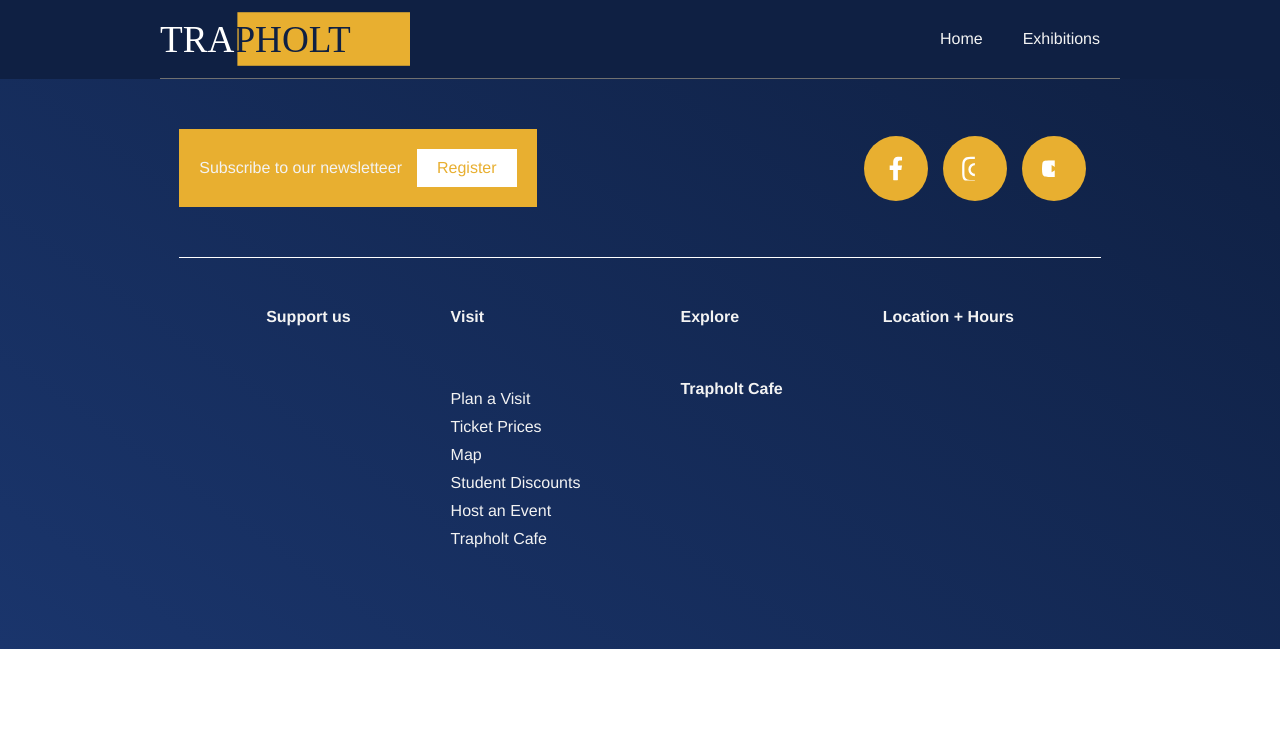
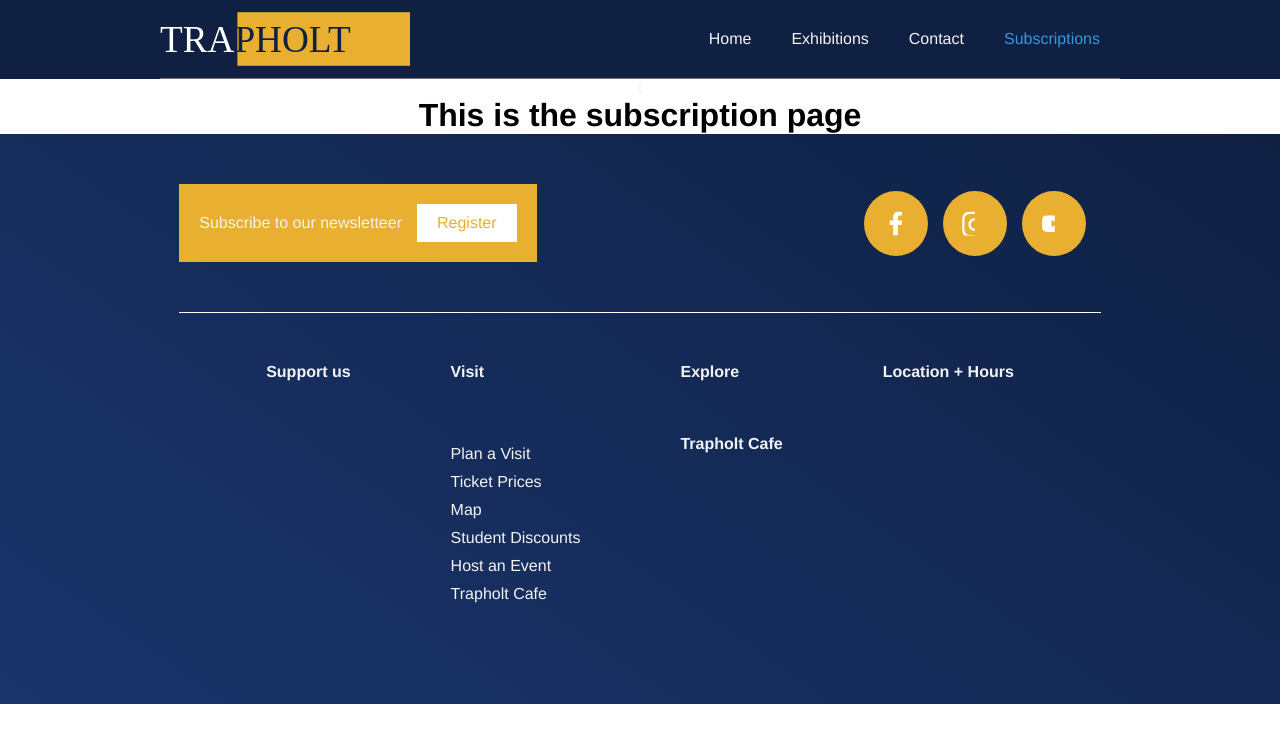
Before and after one commit to kaloyankolev13/trapholt_dk, a Vue app: page /subscriptions in a window 1280 px wide. Shown: the top 742 px of the page. Built offline with nearby package versions, Linux system fonts and the light colour scheme.

Commit message:
Nav bar fix

```diff
--- a/src/components/Nav.vue
+++ b/src/components/Nav.vue
@@ -36,6 +36,12 @@
           </li>
           <li>
             <router-link to="/exhibitions">Exhibitions</router-link>
+          </li>
+          <li>
+            <router-link to="/contact">Contact</router-link>
+          </li>
+          <li>
+            <router-link to="/subscriptions">Subscriptions</router-link>
           </li>
         </ul>
       </div>
--- a/src/router/index.ts
+++ b/src/router/index.ts
@@ -16,6 +16,18 @@ const routes: Array<RouteRecordRaw> = [
     component: () =>
       import(/* webpackChunkName: "about" */ '../views/ExhibitionsPage.vue'),
   },
+  {
+    path: '/contact',
+    name: 'Contact',
+    component: () =>
+      import(/* webpackChunkName: "about" */ '../views/Contact.vue'),
+  },
+  {
+    path: '/subscriptions',
+    name: 'Subscriptions',
+    component: () =>
+      import(/* webpackChunkName: "about" */ '../views/Subscriptions.vue'),
+  },
 ];
 
 const router = createRouter({
--- /dev/null
+++ b/src/views/Contact.vue
@@ -0,0 +1,12 @@
+<template>
+  <div>
+    <h1 style="color: black">This is the contact page</h1>
+  </div>
+</template>
+
+<script>
+export default {};
+</script>
+
+<style lang="scss" scoped>
+</style>
--- a/src/views/ExhibitionsPage.vue
+++ b/src/views/ExhibitionsPage.vue
@@ -1,5 +1,5 @@
 <template>
   <div class="about">
-    <h1>This is an about page</h1>
+    <h1 style="color: black">This is the exhibitions page</h1>
   </div>
 </template>
--- /dev/null
+++ b/src/views/Subscriptions.vue
@@ -0,0 +1,13 @@
+<template>
+  <div>
+    t
+    <h1 style="color: black">This is the subscription page</h1>
+  </div>
+</template>
+
+<script>
+export default {};
+</script>
+
+<style lang="scss" scoped>
+</style>
```
